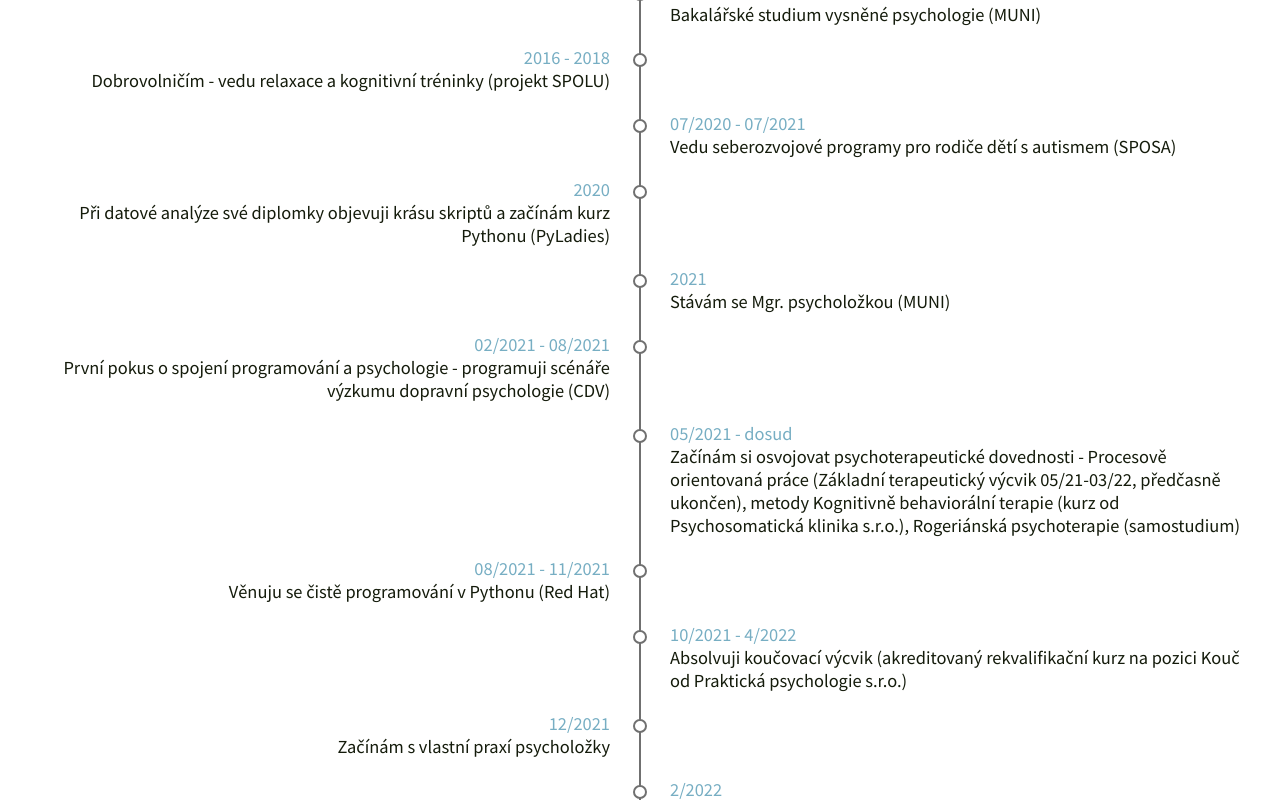
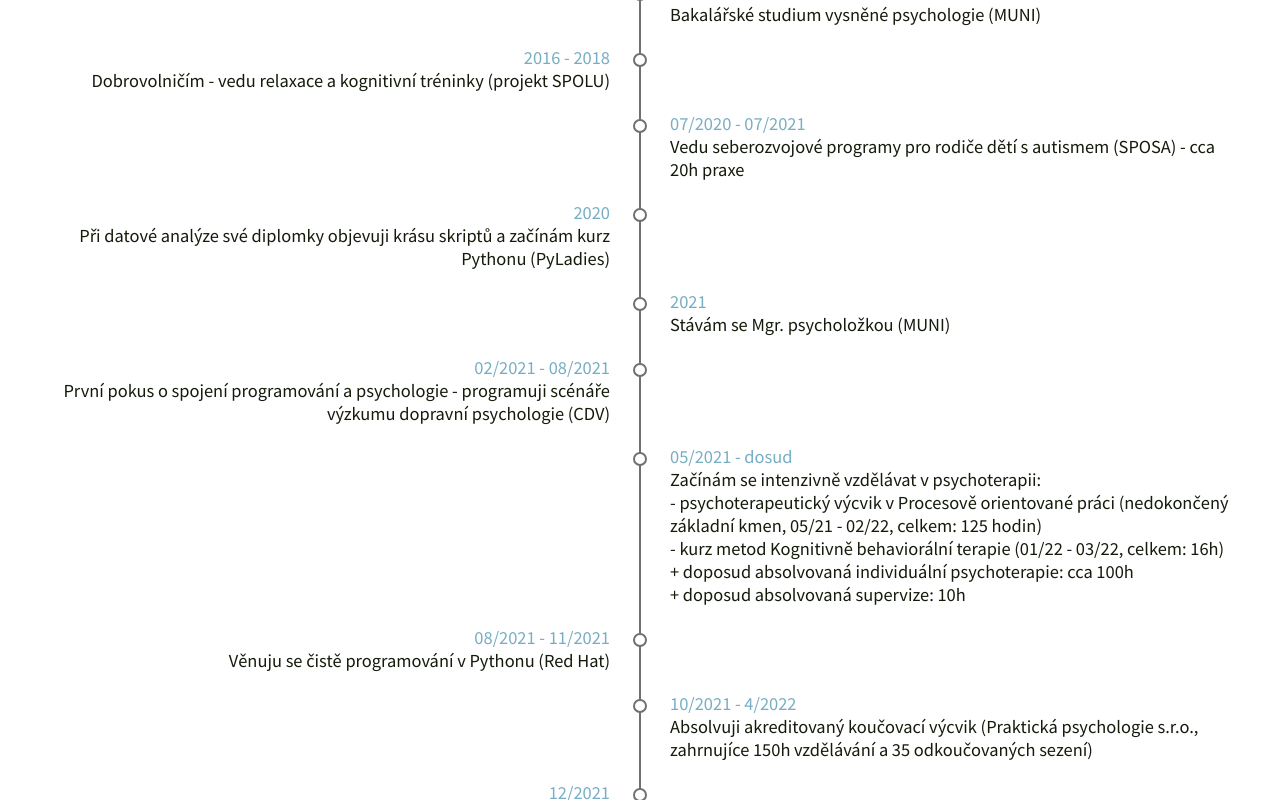
Before and after one commit to NelliaS/personal-webpage, a Next.js app: page /nela in a window 1280 px wide. Shown: the part 760-1560 px from the top of the page. Built offline with nearby package versions, Linux system fonts and the light colour scheme.

Commit message:
change in text

```diff
--- a/src/components/Footer.tsx
+++ b/src/components/Footer.tsx
@@ -22,9 +22,6 @@ const Footer = () => {
             <a target="_blank" rel="noopener noreferrer" href=""><p>Contributors</p></a>
           </div> */}
           <div className={styles.footer_copy}>
-            <a target="_blank" rel="noopener noreferrer" href=""><p>Contributors</p></a>
-          </div>
-          <div className={styles.footer_copy}>
             <span><p>Copyright ©</p></span>
           </div>
         </div>
--- a/src/pages/nela.tsx
+++ b/src/pages/nela.tsx
@@ -67,7 +67,7 @@ const Nela: NextPage = () => {
               <li>
                 <div className={styles.content__block2_timelineContent}>
                   <p><span>07/2020 - 07/2021</span></p>
-                  <p>Vedu seberozvojové programy pro rodiče dětí s autismem (SPOSA)</p>
+                  <p>Vedu seberozvojové programy pro rodiče dětí s autismem (SPOSA) - cca 20h praxe</p>
                 </div>
               </li>
 
@@ -95,7 +95,12 @@ const Nela: NextPage = () => {
               <li>
                 <div className={styles.content__block2_timelineContent}>
                   <p><span>05/2021 - dosud</span></p>
-                  <p>Začínám si osvojovat psychoterapeutické dovednosti - Procesově orientovaná práce (Základní terapeutický výcvik 05/21-03/22, předčasně ukončen), metody Kognitivně behaviorální terapie (kurz od Psychosomatická klinika s.r.o.), Rogeriánská psychoterapie (samostudium)</p>
+                  <p>Začínám se intenzivně vzdělávat v psychoterapii:<br></br>
+                    - psychoterapeutický výcvik v Procesově orientované práci (nedokončený základní kmen, 05/21 - 02/22, celkem: 125 hodin)<br></br>
+                    - kurz metod Kognitivně behaviorální terapie (01/22 - 03/22, celkem: 16h)<br></br>
+                    + doposud absolvovaná individuální psychoterapie: cca 100h<br></br>
+                    + doposud absolvovaná supervize: 10h
+                  </p>
                 </div>
               </li>
 
@@ -109,14 +114,15 @@ const Nela: NextPage = () => {
               <li>
                 <div className={styles.content__block2_timelineContent}>
                   <p><span>10/2021 - 4/2022</span></p>
-                  <p>Absolvuji koučovací výcvik (akreditovaný rekvalifikační kurz na pozici Kouč od Praktická psychologie s.r.o.)</p>
+                  <p>Absolvuji akreditovaný koučovací výcvik (Praktická psychologie s.r.o., zahrnujíce 150h vzdělávání a 35 odkoučovaných sezení)</p>
                 </div>
               </li>
 
               <li>
                 <div className={styles.content__block2_timelineContent}>
                   <p><span>12/2021</span></p>
-                  <p>Začínám s vlastní praxí psycholožky</p>
+                  <p>Začínám s vlastní praxí psycholožky
+                  </p>
                 </div>
               </li>
 
```
